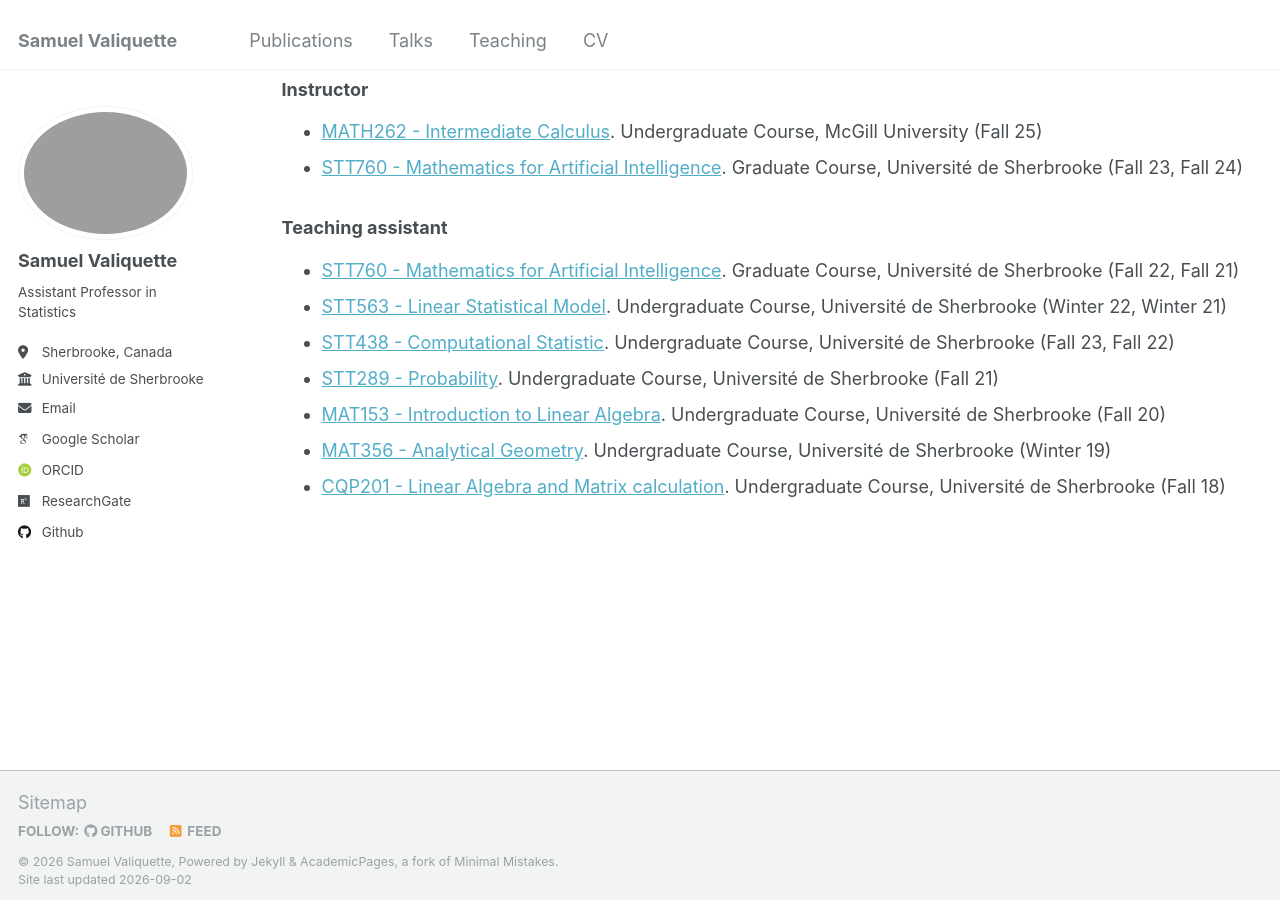
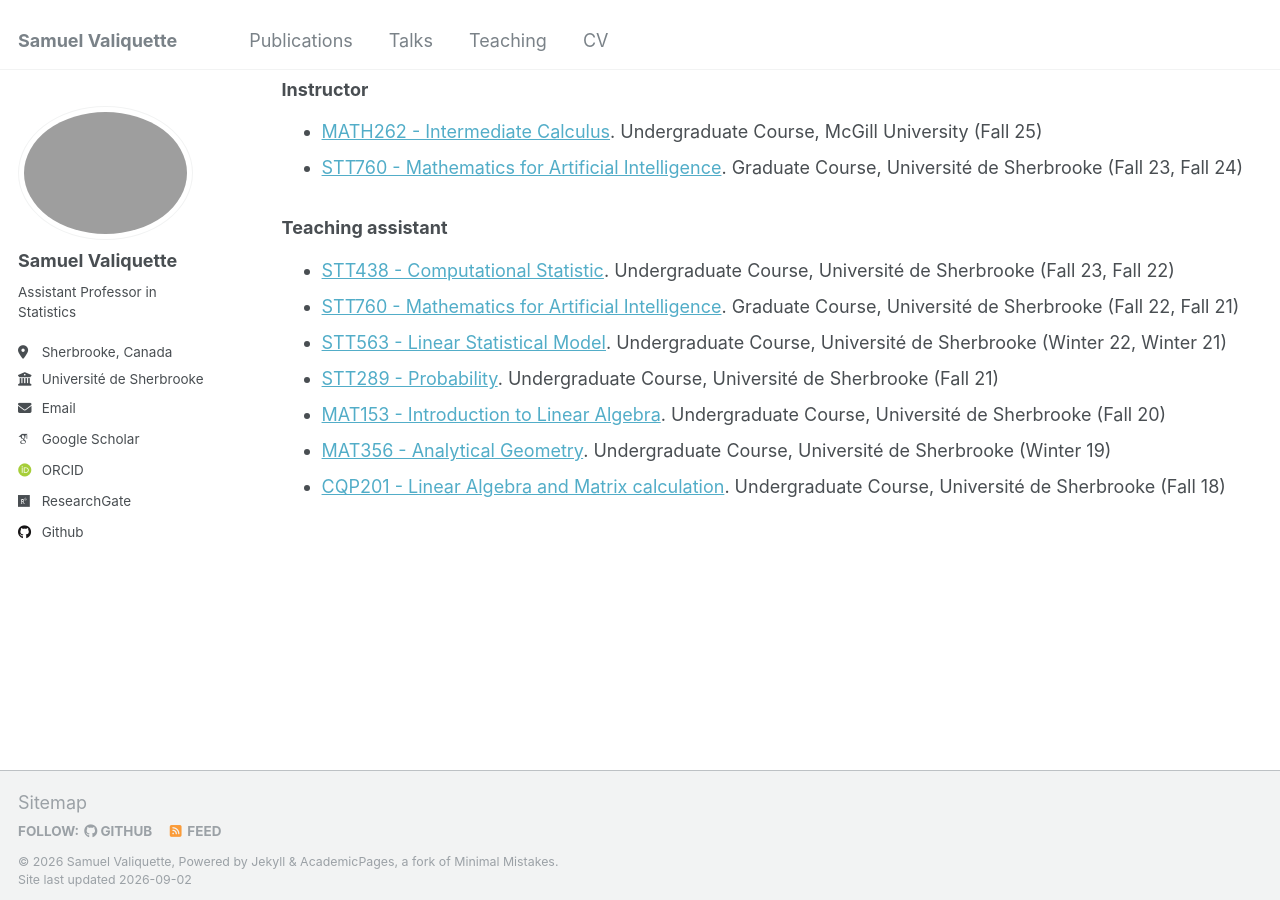
Before and after one commit to s-valiquette/s-valiquette.github.io, a Jekyll site: the page built from _pages/teaching.md, in a window 1280 px wide and 900 px high, scrolled down 599 px. Built offline with Jekyll 4.4.1, drawn with Linux system fonts in a browser that asks for light colours; some web fonts are replaced.

```diff
--- a/_pages/teaching.md
+++ b/_pages/teaching.md
@@ -20,9 +20,9 @@ I am currently teaching [STT760 - Mathematics for Artificial Intelligence](https
 - [STT760 - Mathematics for Artificial Intelligence](https://www.usherbrooke.ca/admission/fiches-cours/STT760/mathematiques-pour-lintelligence-artificielle/). Graduate Course, Université de Sherbrooke (Fall 23, Fall 24)
 
 ### Teaching assistant
+- [STT438 - Computational Statistic](https://www.usherbrooke.ca/admission/fiches-cours/stt438/statistique-computationnelle/). Undergraduate Course, Université de Sherbrooke (Fall 23, Fall 22)
 - [STT760 - Mathematics for Artificial Intelligence](https://www.usherbrooke.ca/admission/fiches-cours/STT760/mathematiques-pour-lintelligence-artificielle/). Graduate Course, Université de Sherbrooke (Fall 22, Fall 21)
 - [STT563 - Linear Statistical Model](https://www.usherbrooke.ca/admission/fiches-cours/STT563). Undergraduate Course, Université de Sherbrooke (Winter 22, Winter 21)
-- [STT438 - Computational Statistic](https://www.usherbrooke.ca/admission/fiches-cours/stt438/statistique-computationnelle/). Undergraduate Course, Université de Sherbrooke (Fall 23, Fall 22)
 - [STT289 - Probability](https://www.usherbrooke.ca/admission/fiches-cours/STT289/probabilites/). Undergraduate Course, Université de Sherbrooke (Fall 21)
 - [MAT153 - Introduction to Linear Algebra](https://www.usherbrooke.ca/admission/fiches-cours/MAT153). Undergraduate Course, Université de Sherbrooke (Fall 20)
 - [MAT356 - Analytical Geometry](https://www.usherbrooke.ca/admission/fiches-cours/MAT356/). Undergraduate Course, Université de Sherbrooke (Winter 19)
```
